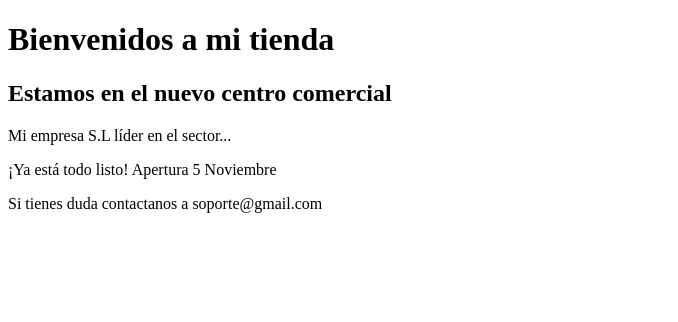
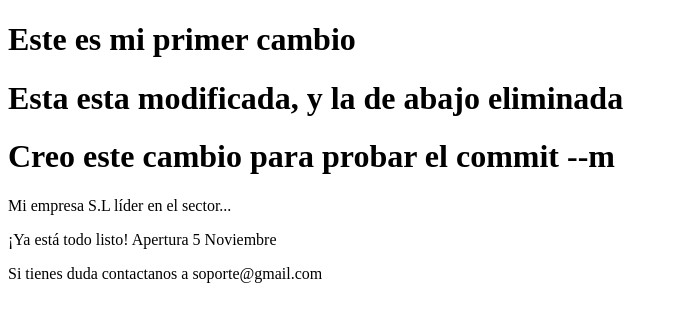
Before and after one commit to MarPerezGea/Git-Tutorial-Repo, a plain HTML site: page index.html in a window 1280 px wide. Shown: the whole page, without its empty margins (0-678 px from the left). Drawn offline with Linux system fonts and the light colour scheme.

Commit message:
Index modificado

```diff
--- a/index.html
+++ b/index.html
@@ -6,8 +6,9 @@
     <title>Página de ejemplo</title>
 </head>
 <body>
-    <h1>Bienvenidos a mi tienda</h1>
-    <h2>Estamos en el nuevo centro comercial</h2>
+    <h1>Este es mi primer cambio</h1>
+    <h1>Esta esta modificada, y la de abajo eliminada</h1>
+    <h1>Creo este cambio para probar el commit --m</h1>
     <p>Mi empresa S.L líder en el sector...</p>
     <p>¡Ya está todo listo! Apertura 5 Noviembre</p>
     <p>Si tienes duda contactanos a soporte@gmail.com</p>
```
